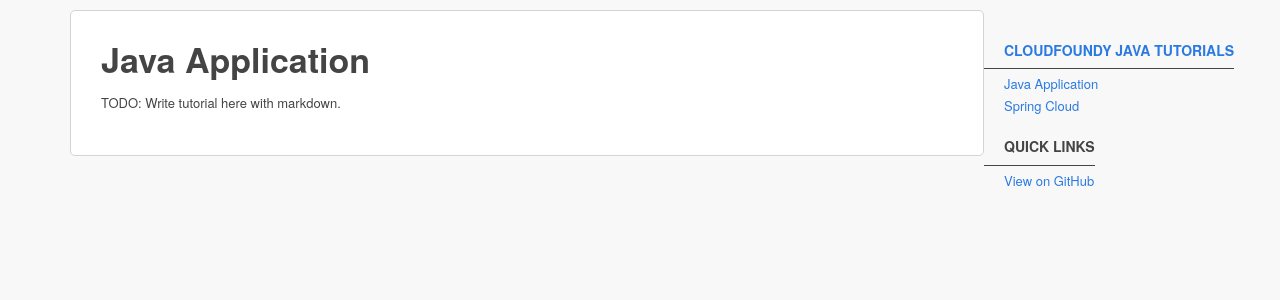
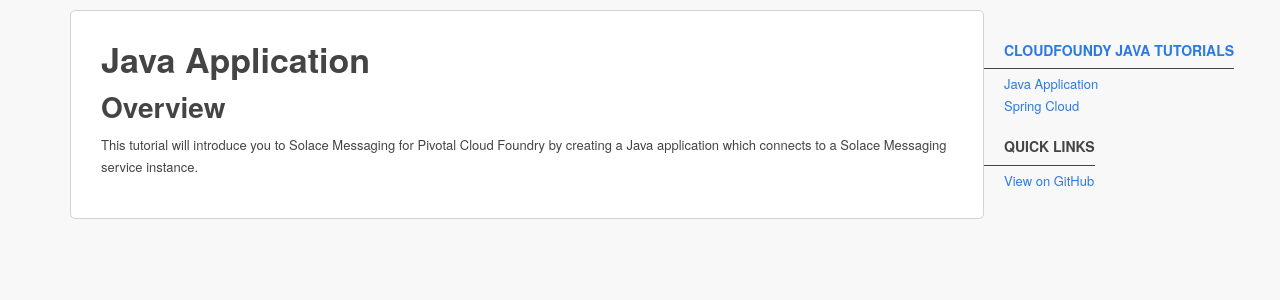
Before and after one commit to SolaceSamples/solace-samples-cloudfoundry-java, a Jekyll site: the page built from _docs/java-app.md, in a window 1280 px wide. Shown: the top 300 px of the page. Built offline with Jekyll 4.4.1, drawn with Linux system fonts in a browser that asks for light colours.

Commit message:
Initial java app commit to trigger gh build on the fork.

```diff
--- a/_docs/java-app.md
+++ b/_docs/java-app.md
@@ -3,4 +3,7 @@
 title: Java Application
 ---
 
-TODO: Write tutorial here with markdown.
+## Overview
+
+This tutorial will introduce you to Solace Messaging for Pivotal Cloud Foundry by creating a Java application which
+connects to a Solace Messaging service instance.
```
